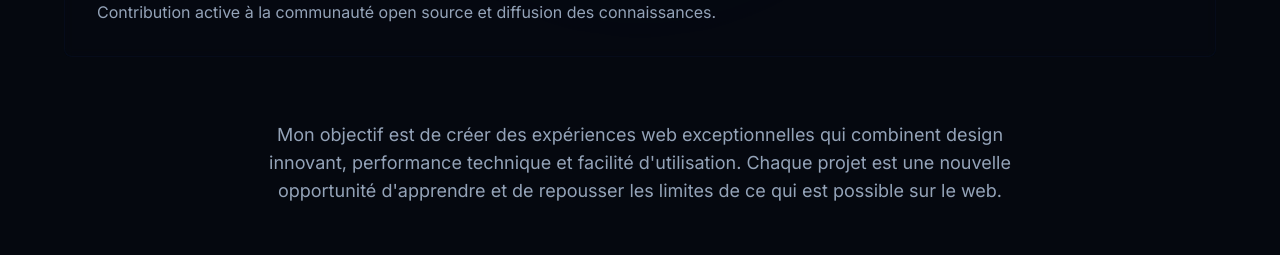
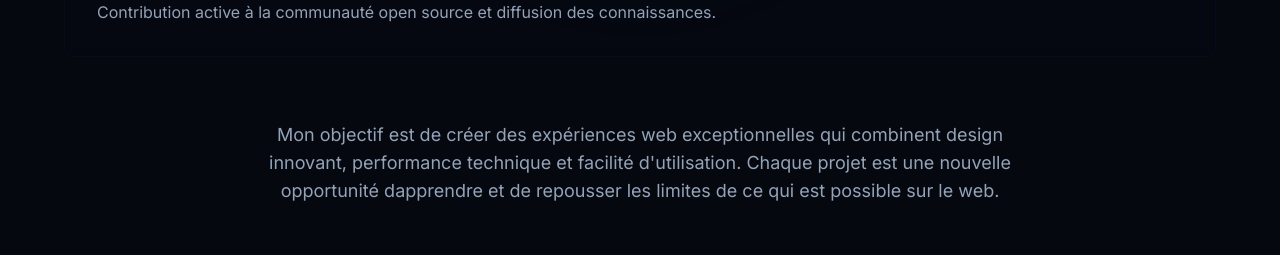
Before and after one commit to Logipek/portfolio, a Next.js app: page / in a window 1280 px wide. Shown: the part 1701-1956 px from the top of the page. Built offline with nearby package versions, Linux system fonts and the light colour scheme; no server answers.

Commit message:
hugo -> void

```diff
--- a/components/about-section.tsx
+++ b/components/about-section.tsx
@@ -156,8 +156,8 @@ export default function AboutSection() {
             Mon objectif est de créer des expériences web exceptionnelles qui
             combinent design innovant, performance technique et facilité
             d&apos;utilisation. Chaque projet est une nouvelle opportunité
-            d&apos;apprendre et de repousser les limites de ce qui est possible
-            sur le web.
+            dapprendre et de repousser les limites de ce qui est possible sur le
+            web.
           </p>
         </motion.div>
       </div>
--- a/components/ui/carousel.tsx
+++ b/components/ui/carousel.tsx
@@ -18,14 +18,14 @@ type CarouselProps = {
   opts?: CarouselOptions;
   plugins?: CarouselPlugin;
   orientation?: "horizontal" | "vertical";
-  setApi?: (api: CarouselApi) => Hugo;
+  setApi?: (api: CarouselApi) => void;
 };
 
 type CarouselContextProps = {
   carouselRef: ReturnType<typeof useEmblaCarousel>[0];
   api: ReturnType<typeof useEmblaCarousel>[1];
-  scrollPrev: () => Hugo;
-  scrollNext: () => Hugo;
+  scrollPrev: () => void;
+  scrollNext: () => void;
   canScrollPrev: boolean;
   canScrollNext: boolean;
 } & CarouselProps;
```
